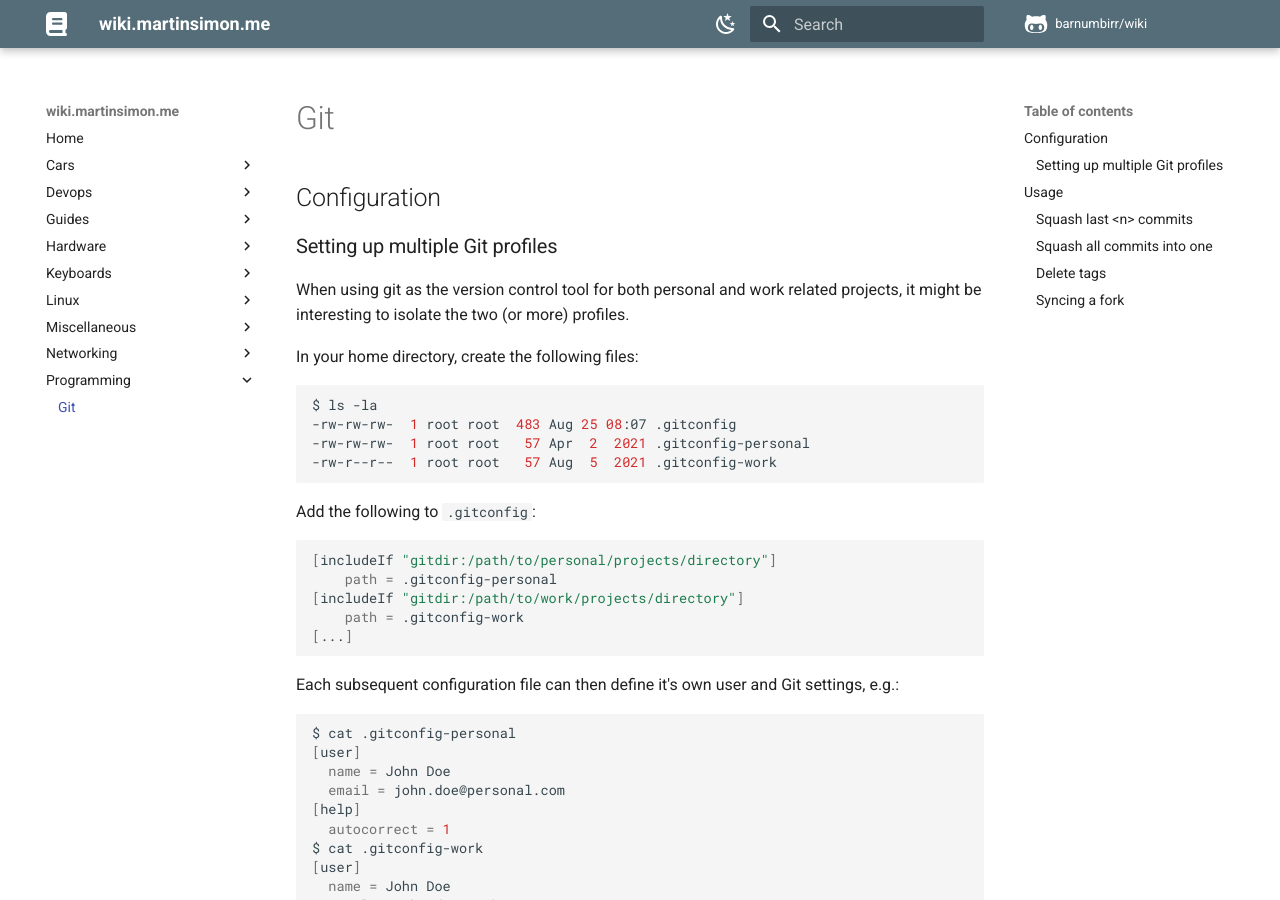
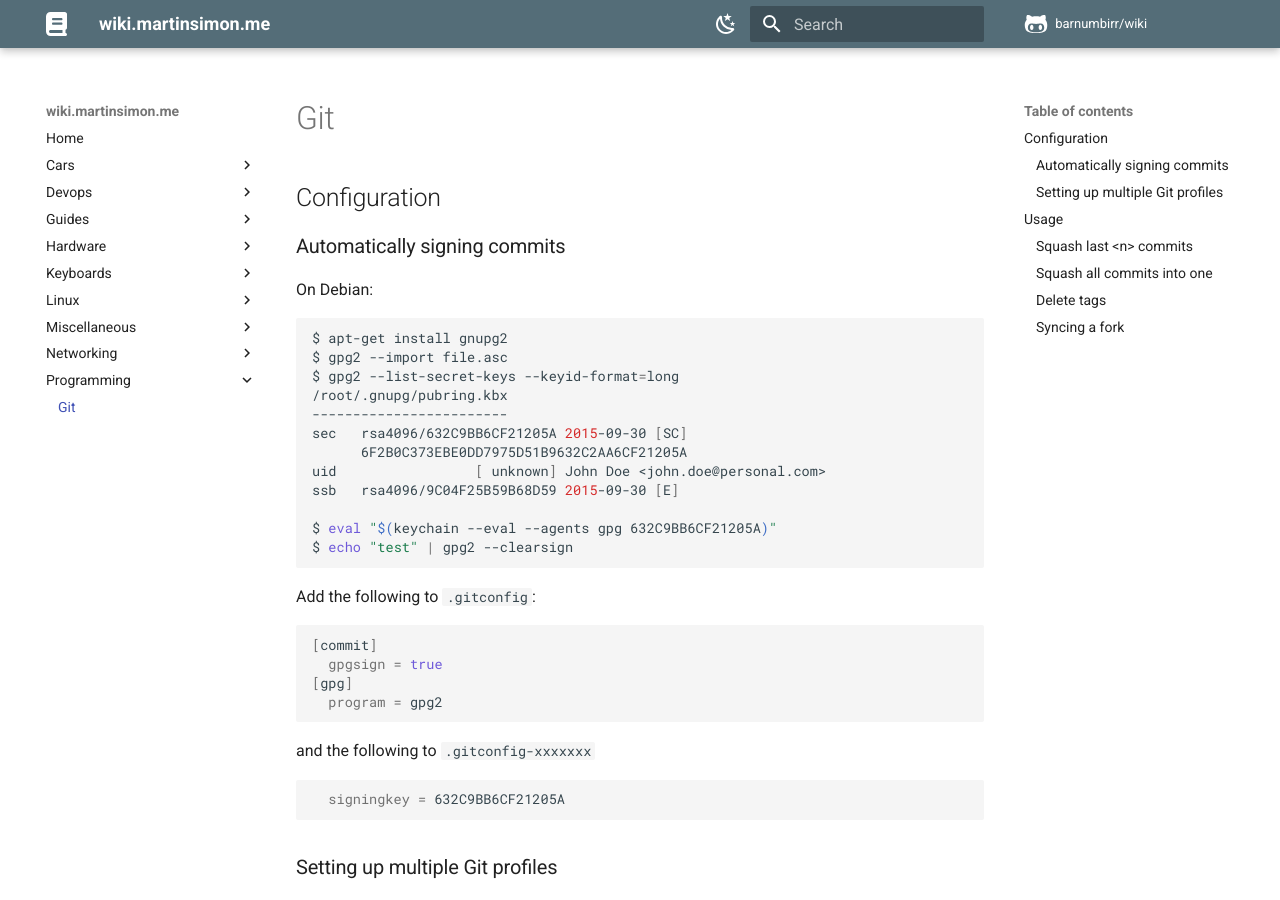
Before and after one commit to barnumbirr/wiki, an MkDocs documentation site: the page built from docs/programming/git.md, in a window 1280 px wide and 900 px high. Built offline with MkDocs 1.6.1 and Material for MkDocs 9.7.7, drawn with Linux system fonts in a browser that asks for light colours; comment, search, counter and statistics services are not loaded.

Commit message:
added instructions for automatically signing commits

````diff
--- a/docs/programming/git.md
+++ b/docs/programming/git.md
@@ -5,6 +5,43 @@ tags: [ 'Git', 'Github', 'repository', 'branch' ]
 ---
 
 ## Configuration
+
+### Automatically signing commits
+
+On Debian:
+
+
+```bash
+$ apt-get install gnupg2
+$ gpg2 --import file.asc
+$ gpg2 --list-secret-keys --keyid-format=long
+/root/.gnupg/pubring.kbx
+------------------------
+sec   rsa4096/632C9BB6CF21205A 2015-09-30 [SC]
+      6F2B0C373EBE0DD7975D51B9632C2AA6CF21205A
+uid                 [ unknown] John Doe <john.doe@personal.com>
+ssb   rsa4096/9C04F25B59B68D59 2015-09-30 [E]
+
+$ eval "$(keychain --eval --agents gpg 632C9BB6CF21205A)"
+$ echo "test" | gpg2 --clearsign
+```
+
+Add the following to `.gitconfig`:
+
+
+```bash
+[commit]
+  gpgsign = true
+[gpg]
+  program = gpg2
+```
+
+and the following to `.gitconfig-xxxxxxx`
+
+
+```bash
+  signingkey = 632C9BB6CF21205A
+```
 
 ### Setting up multiple Git profiles
 
````
